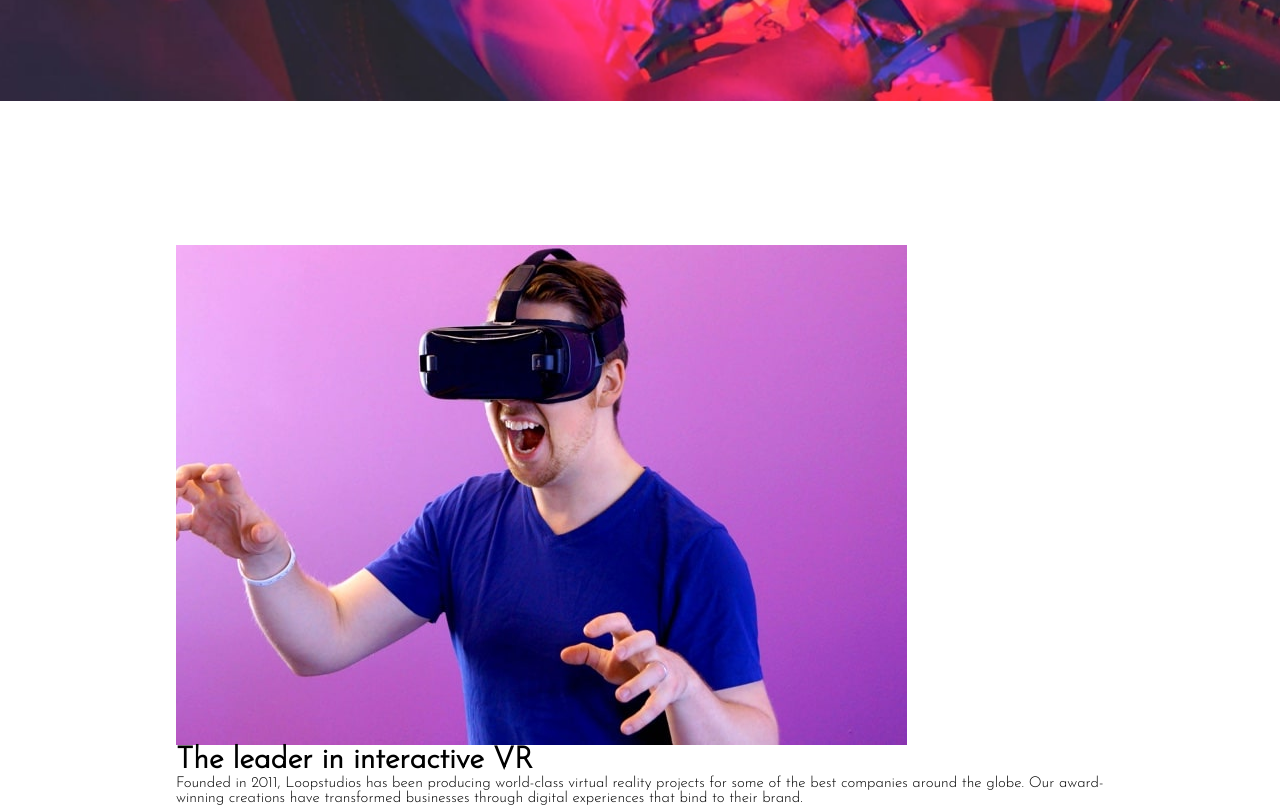
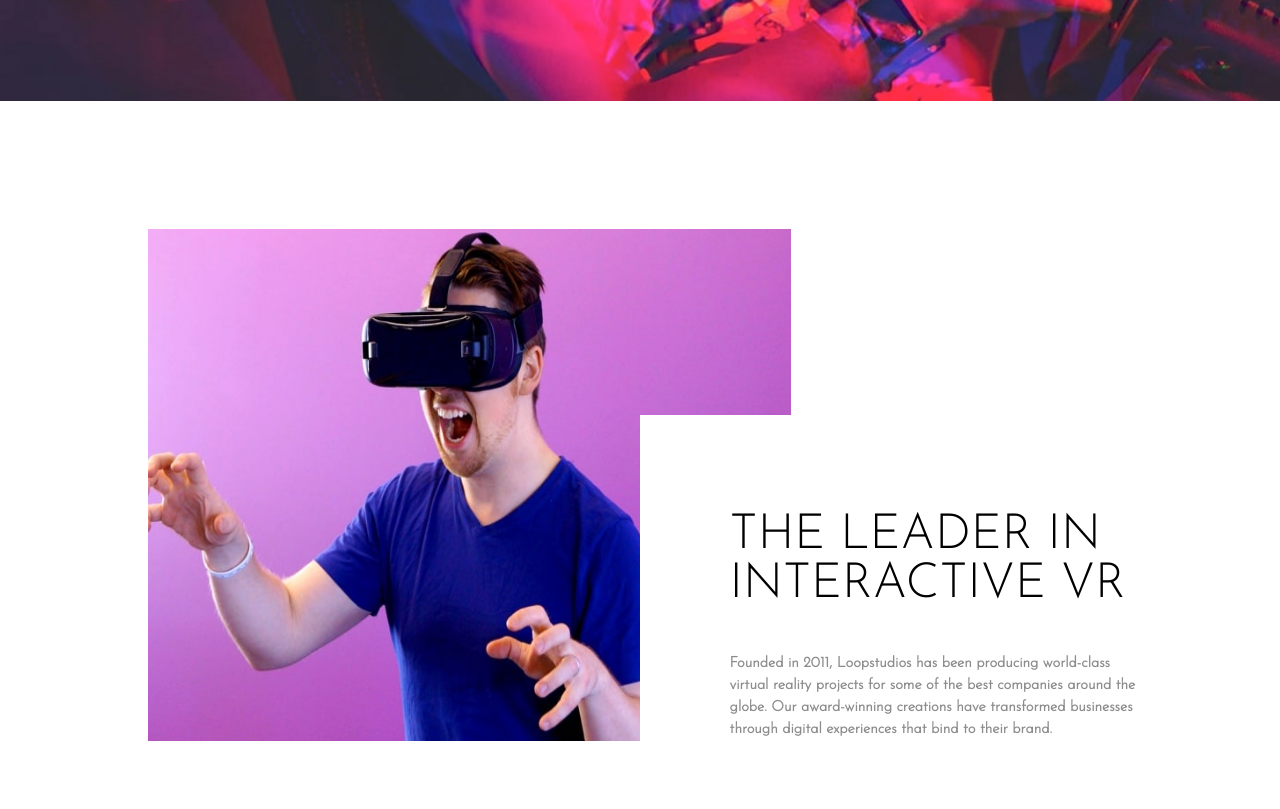
Before and after one commit to Terak-10/loopstudios-clone-landing-page, a website: page index.html in a window 1280 px wide. Shown: the part 539-1348 px from the top of the page. Drawn offline with Linux system fonts and the light colour scheme.

Commit message:
progress

```diff
--- a/sass/_components.scss
+++ b/sass/_components.scss
@@ -44,18 +44,42 @@
 
 .main {
     &_img {
-
+       width: 98%;
+       height: 100%;
+       grid-column: 2 / 6;
+       grid-row: 2 / 6;
     }
 
     &_text-box {
+    background-color: #fff;
+    grid-column: 5 / 9;
+    grid-row: 3 / 6;
+    height: 85%;
+    align-self: flex-end;
 
+    display: grid;
+    grid-template-columns: 7vw repeat(4, 1fr);
+    grid-template-rows: minmax(3rem, 7rem) repeat(4, 4vw);
+    row-gap: 0.5rem;
     }
 
     &_h-1 {
-
+        grid-column: 2 / 6;
+        grid-row:  2 / 4;
+        font-size: clamp(1rem, 3.8vw, 4rem);
+        text-transform: uppercase;
+        font-family: 'Josefin Sans', sans-serif;
+        font-weight: 300;
+        line-height: 1;
     }
 
     &_p {
-
+        grid-column: 2 / 5;
+        grid-row:  4 / 6;
+        font-size: clamp(0.5rem, 1.15vw, 2rem);
+        line-height: 1.5;
+        align-self: flex-end;
+        color: var(--Dark-Gray);
+        font-weight: bold;
     }
 }
--- a/sass/_layouts.scss
+++ b/sass/_layouts.scss
@@ -18,8 +18,9 @@
 
 .main {
     background-color: #fff;
-    padding: var(--padding-main);
     display: grid;
+    grid-template-columns: 11.6vw repeat(6,1fr) 11.6vw;
+    grid-template-rows: repeat(6, 10vw);
 }
 
 .gallery {
```
Also changed, not shown: index.html (+5 -5 lines), css/style.css.
